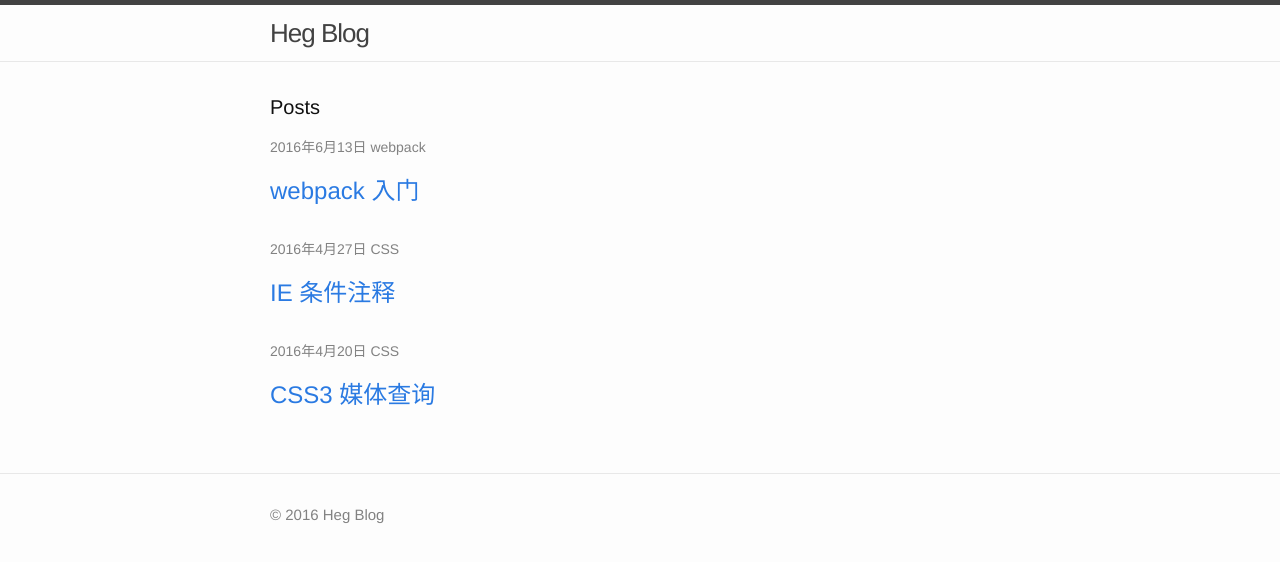
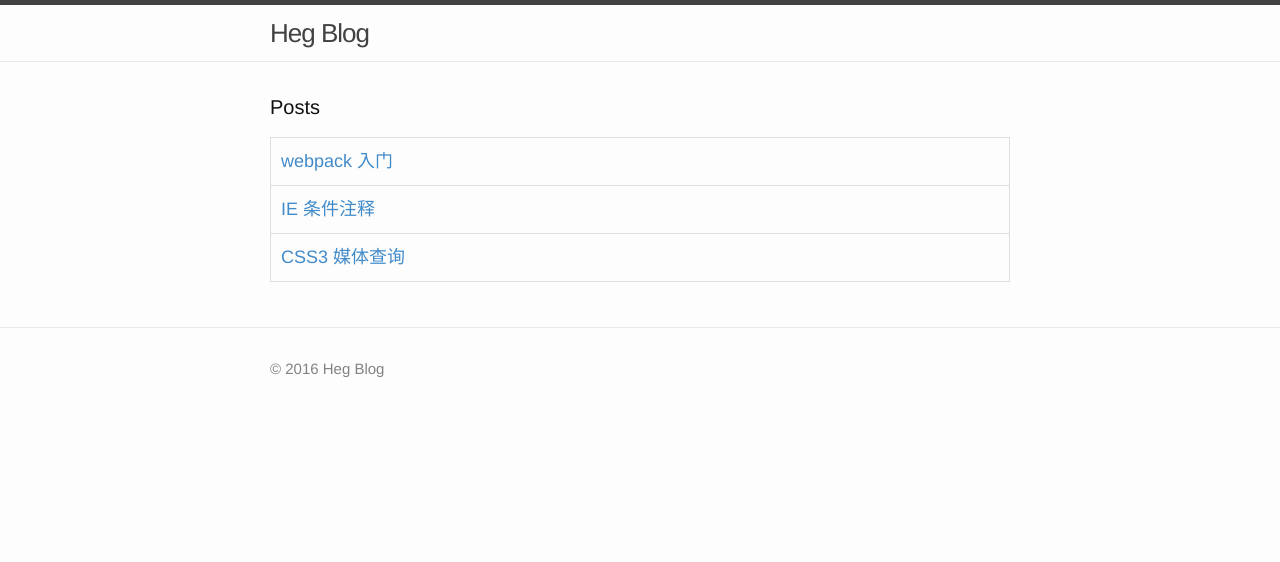
Before and after one commit to iheg/iheg.github.io, a Jekyll site: the page built from index.html, in a window 1280 px wide. Shown: the top 562 px of the page. Built offline with Jekyll 4.4.1, drawn with Linux system fonts in a browser that asks for light colours.

Commit message:
modify css

```diff
--- a/_includes/footer.html
+++ b/_includes/footer.html
@@ -6,23 +6,6 @@
       <div class="footer-col footer-col-1">
         <ul class="contact-list">
           <li>&copy; 2016 {{ site.title }}</li>
-          <li><a href="mailto:{{ site.email }}">{{ site.email }}</a></li>
-        </ul>
-      </div>
-
-      <div class="footer-col footer-col-2">
-        <ul class="social-media-list">
-          {% if site.github_username %}
-          <li>
-            {% include icon-github.html username=site.github_username %}
-          </li>
-          {% endif %}
-
-          {% if site.twitter_username %}
-          <li>
-            {% include icon-twitter.html username=site.twitter_username %}
-          </li>
-          {% endif %}
         </ul>
       </div>
 
--- a/_sass/_layout.scss
+++ b/_sass/_layout.scss
@@ -178,9 +178,28 @@
 .post-list {
     margin-left: 0;
     list-style: none;
+    border: 1px solid $border-color;
+    font-size: 18px;
 
     > li {
-        margin-bottom: $spacing-unit;
+        display: block;
+        border-bottom: 1px solid $border-color;
+        &:last-child {
+            border: none;
+        }
+        h2 {
+            margin-bottom: 0;
+            a {
+                padding: 10px;
+                color: #428bca;
+                text-decoration: none;
+                &:hover, &:focus {
+                    color: #2a6496;
+                    background-color: #eee;
+                    text-decoration: underline;
+                }
+            }
+        }
     }
 }
 
@@ -191,7 +210,7 @@
 
 .post-link {
     display: block;
-    font-size: 24px;
+    font-size: 18px;
 }
 
 
--- a/css/main.scss
+++ b/css/main.scss
@@ -17,6 +17,7 @@ $spacing-unit:     30px;
 $text-color:       #111;
 $background-color: #fdfdfd;
 $brand-color:      #2a7ae2;
+$border-color:     #ddd;
 
 $grey-color:       #828282;
 $grey-color-light: lighten($grey-color, 40%);
@@ -27,7 +28,6 @@ $content-width:    800px;
 
 $on-palm:          600px;
 $on-laptop:        800px;
-
 
 
 // Use media queries like this:
--- a/index.html
+++ b/index.html
@@ -10,7 +10,7 @@ layout: default
     {% for post in site.posts %}
       <li>
         <!-- <span class="post-meta">{{ post.date | date: "%b %-d, %Y" }}</span> -->
-        <p class="post-meta">{{ post.date | date: "%Y年%-m月%-d日" }} {{ post.categories }}</p>
+        <!-- <p class="post-meta">{{ post.date | date: "%Y年%-m月%-d日" }} {{ post.categories }}</p> -->
 
         <h2>
           <a class="post-link" href="{{ post.url | prepend: site.baseurl }}">{{ post.title }}</a>
```
